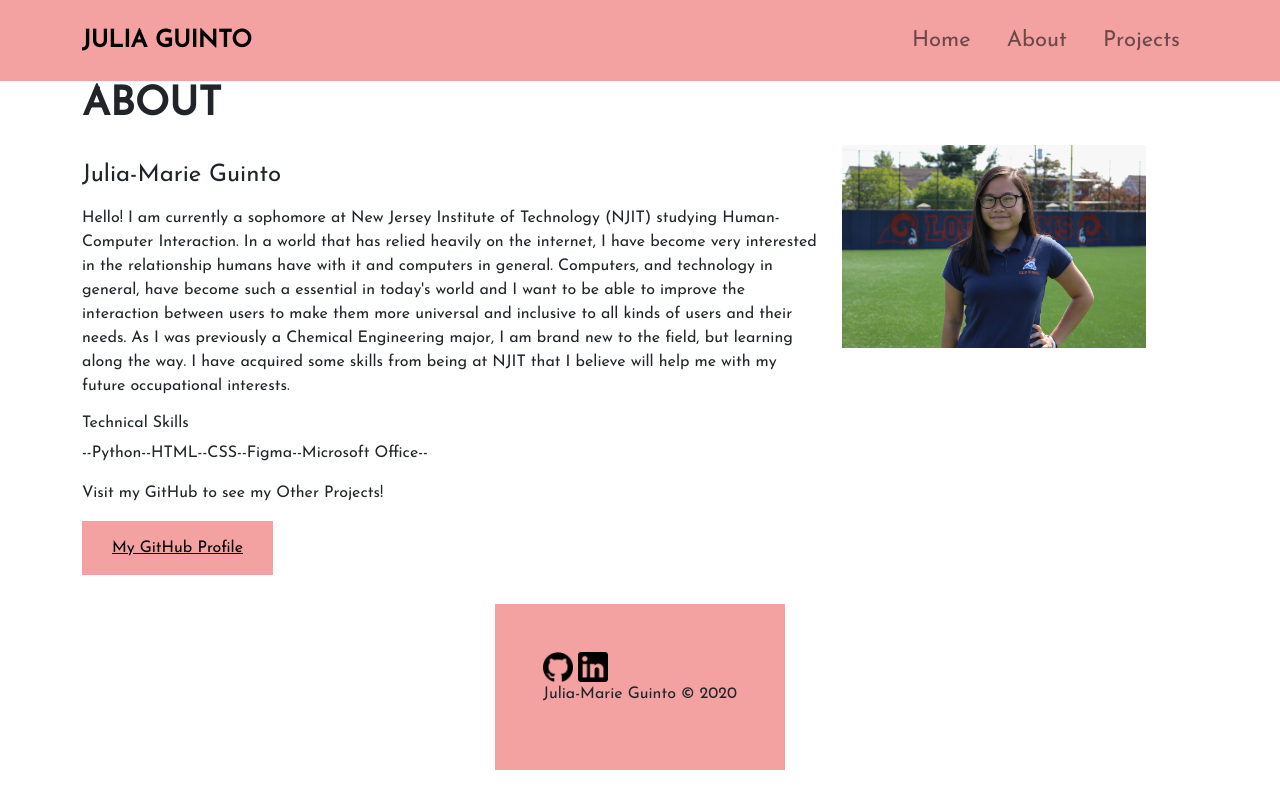
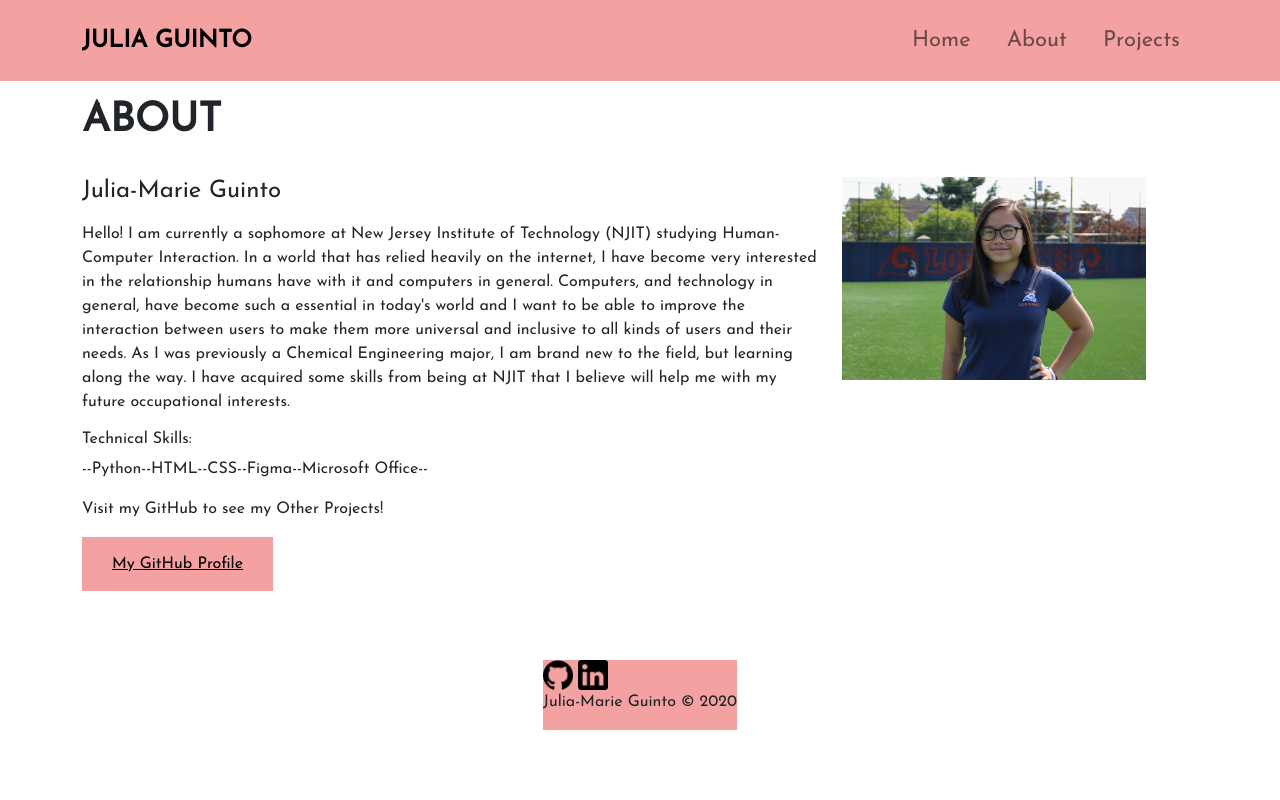
Before and after one commit to gladcolor/IS117_Portfolio, a plain HTML site: page docs/about.html in a window 1280 px wide. Drawn offline with nearby package versions, Linux system fonts and the light colour scheme.

Commit message:
Bug: Adjust about.html content

```diff
--- a/docs/about.html
+++ b/docs/about.html
@@ -40,12 +40,12 @@
 <div class="container">
     <div class="row">
         <div class="col-8">
-            <h1><b>ABOUT</b></h1>
+            <h1 style="margin-top: 1rem"><b>ABOUT</b></h1>
             <p>
             <h4 style="margin-top:2rem">Julia-Marie Guinto</h4>
             </p>
             <p>Hello! I am currently a sophomore at New Jersey Institute of Technology (NJIT) studying Human-Computer Interaction. In a world that has relied heavily on the internet, I have become very interested in the relationship humans have with it and computers in general. Computers, and technology in general, have become such a essential in today's world and I want to be able to improve the interaction between users to make them more universal and inclusive to all kinds of users and their needs. As I was previously a Chemical Engineering major, I am brand new to the field, but learning along the way. I have acquired some skills from being at NJIT that I believe will help me with my future occupational interests.</p>
-            <h6>Technical Skills</h6>
+            <h6>Technical Skills:</h6>
             <p>
                 --Python--HTML--CSS--Figma--Microsoft Office--
             </p>
@@ -55,7 +55,7 @@
             <a href="https://github.com/juliaag831">My GitHub Profile</a>
         </div>
         <div class="col-4">
-            <div style="margin-top: 4rem">
+            <div style="margin-top: 6rem">
                 <img src="images/aboutimage.jpg" style="width:19rem" alt="Julia About Page Picture">
             </div>
         </div>
--- a/docs/css/about.css
+++ b/docs/css/about.css
@@ -41,6 +41,6 @@ nav ul li a {
 
 footer{
     margin:auto;
-    padding: 3em;
+    padding: 0px;
     background-color: #F3A1A1;
 }
```
